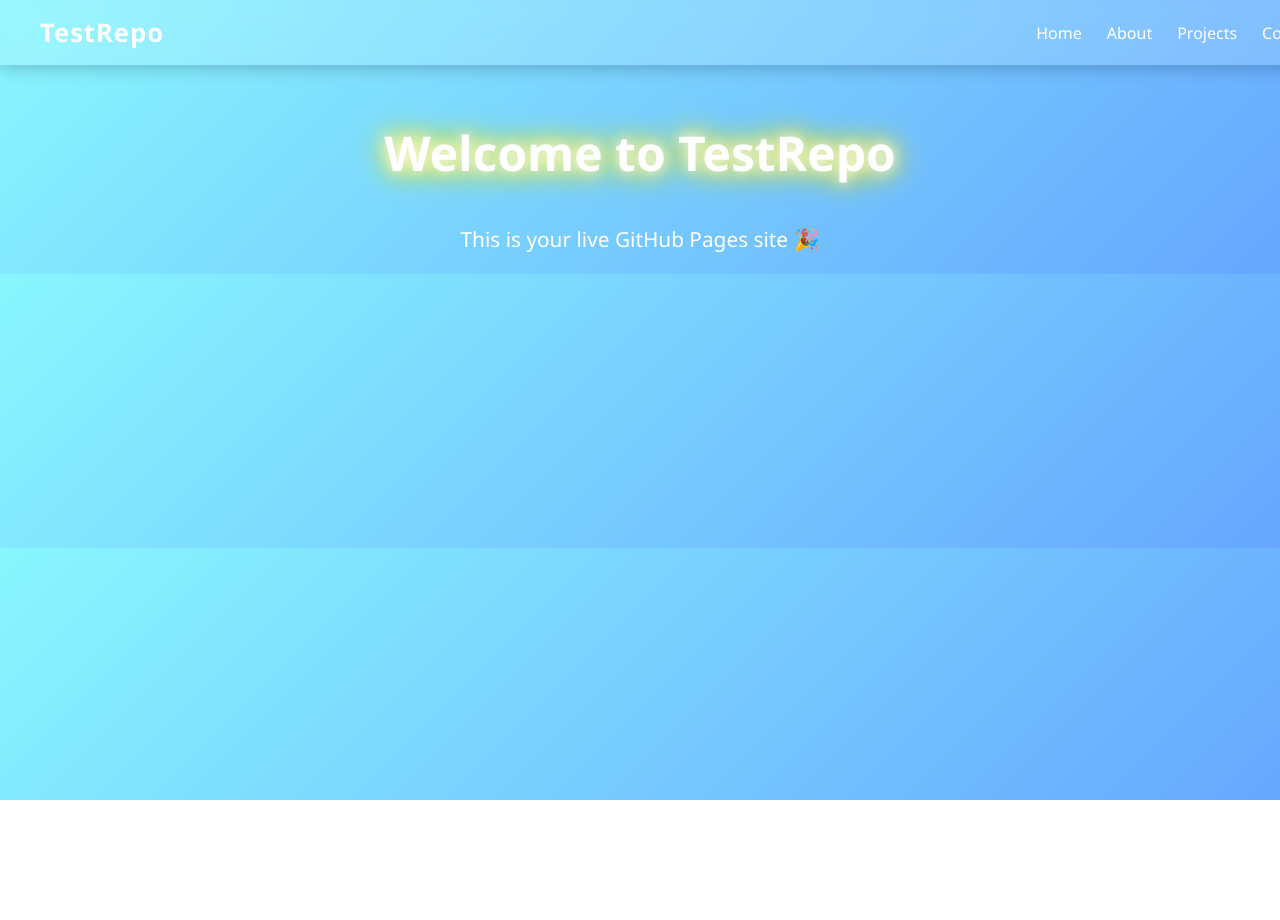
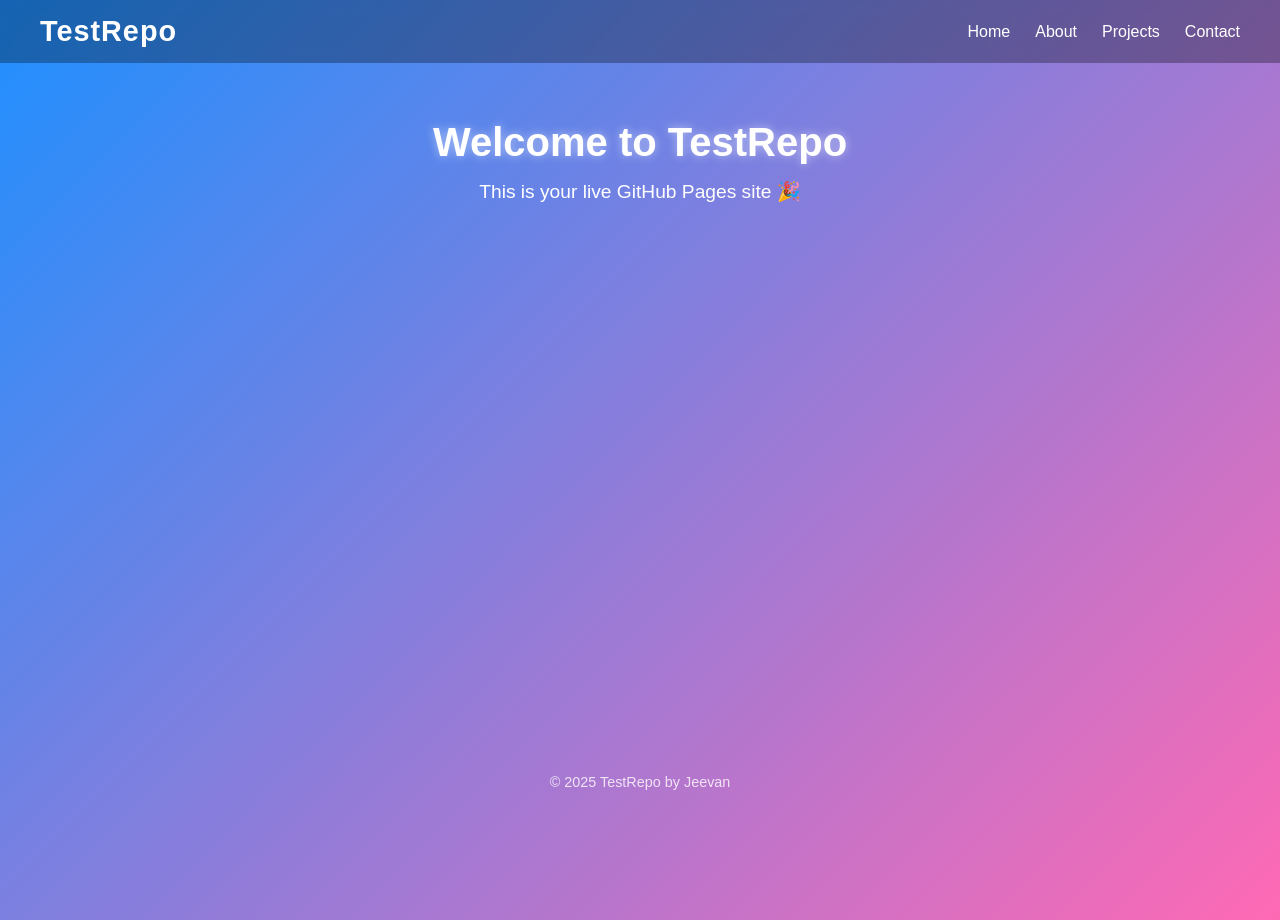
Before and after one commit to Jeevan953/Testrepo, a plain HTML site: page index.html in a window 1280 px wide. Before the commit the page ends 800 px from the top, so only its background shows below. Drawn offline with Linux system fonts and the light colour scheme.

Commit message:
Refactor HTML and CSS for layout enhancements
Updated styles and structure for improved layout and appearance.

```diff
--- a/index.html
+++ b/index.html
@@ -5,18 +5,23 @@
   <meta name="viewport" content="width=device-width, initial-scale=1.0">
   <title>TestRepo</title>
   <style>
+    * {
+      margin: 0;
+      padding: 0;
+      box-sizing: border-box;
+    }
+
     body {
-      margin: 0;
-      font-family: 'Segoe UI', Tahoma, Geneva, Verdana, sans-serif;
-      background: linear-gradient(135deg, #89f7fe, #66a6ff);
-      color: #333;
+      font-family: "Poppins", sans-serif;
+      background: linear-gradient(135deg, #1e90ff, #ff69b4);
+      color: white;
+      height: 100vh;
       overflow-x: hidden;
     }
 
-    /* Navigation Bar */
-    nav {
-      background: rgba(255, 255, 255, 0.15);
-      backdrop-filter: blur(8px);
+    header {
+      background: rgba(0, 0, 0, 0.3);
+      backdrop-filter: blur(6px);
       position: fixed;
       width: 100%;
       top: 0;
@@ -25,96 +30,82 @@
       justify-content: space-between;
       align-items: center;
       padding: 15px 40px;
-      box-shadow: 0 4px 15px rgba(0,0,0,0.2);
       z-index: 1000;
-      animation: slideDown 1s ease;
+      animation: slideDown 0.8s ease;
     }
 
-    nav .logo {
-      font-size: 1.6em;
-      font-weight: bold;
-      color: #fff;
-      letter-spacing: 1px;
-    }
-
-    nav ul {
-      list-style: none;
-      display: flex;
-      gap: 25px;
-      margin: 0;
-      padding: 0;
-    }
-
-    nav ul li {
-      position: relative;
-    }
-
-    nav ul li a {
-      color: #fff;
-      text-decoration: none;
-      font-weight: 500;
-      transition: color 0.3s ease;
-    }
-
-    nav ul li a:hover {
-      color: #ffea00;
-    }
-
-    nav ul li::after {
-      content: "";
-      position: absolute;
-      width: 0;
-      height: 2px;
-      background-color: #ffea00;
-      left: 0;
-      bottom: -5px;
-      transition: width 0.3s ease;
-    }
-
-    nav ul li:hover::after {
-      width: 100%;
-    }
-
-    /* Page Content */
-    section {
-      text-align: center;
-      margin-top: 120px;
-      animation: fadeIn 1.5s ease;
-    }
-
-    h1 {
-      font-size: 3em;
-      color: #fff;
-      text-shadow: 2px 2px 10px rgba(0,0,0,0.3);
-      animation: pulse 3s infinite;
-    }
-
-    p {
-      font-size: 1.3em;
-      color: #fff;
-      margin-top: 10px;
-    }
-
-    /* Keyframe Animations */
     @keyframes slideDown {
       from { transform: translateY(-100%); opacity: 0; }
       to { transform: translateY(0); opacity: 1; }
     }
 
+    .logo {
+      font-size: 1.8rem;
+      font-weight: bold;
+      letter-spacing: 1px;
+    }
+
+    nav ul {
+      display: flex;
+      gap: 25px;
+      list-style: none;
+    }
+
+    nav ul li a {
+      text-decoration: none;
+      color: white;
+      font-weight: 500;
+      transition: color 0.3s;
+    }
+
+    nav ul li a:hover {
+      color: #ffeb3b;
+    }
+
+    main {
+      margin-top: 120px;
+      text-align: center;
+      animation: fadeIn 1.2s ease-in;
+    }
+
     @keyframes fadeIn {
-      from { opacity: 0; transform: translateY(40px); }
+      from { opacity: 0; transform: translateY(30px); }
       to { opacity: 1; transform: translateY(0); }
     }
 
-    @keyframes pulse {
-      0%, 100% { text-shadow: 0 0 10px #fff, 0 0 20px #ffea00, 0 0 30px #ffea00; }
-      50% { text-shadow: 0 0 20px #fff, 0 0 30px #ffea00, 0 0 40px #ffea00; }
+    h1 {
+      font-size: 2.5rem;
+      text-shadow: 0 0 10px rgba(255,255,255,0.5);
+    }
+
+    p {
+      font-size: 1.2rem;
+      margin-top: 15px;
+    }
+
+    footer {
+      position: absolute;
+      bottom: 10px;
+      width: 100%;
+      text-align: center;
+      font-size: 0.9rem;
+      opacity: 0.8;
+    }
+
+    @media (max-width: 600px) {
+      nav ul {
+        flex-direction: column;
+        background: rgba(0,0,0,0.4);
+        padding: 10px;
+        border-radius: 10px;
+      }
     }
   </style>
 </head>
 <body>
+  <header>
+    <div class="logo">TestRepo</div>
     <nav>
-    <div class="logo">TestRepo</div>
       <ul>
         <li><a href="#">Home</a></li>
         <li><a href="#">About</a></li>
@@ -122,10 +113,13 @@
         <li><a href="#">Contact</a></li>
       </ul>
     </nav>
+  </header>
 
-  <section>
+  <main>
     <h1>Welcome to TestRepo</h1>
     <p>This is your live GitHub Pages site 🎉</p>
-  </section>
+  </main>
+
+  <footer>© 2025 TestRepo by Jeevan</footer>
 </body>
 </html>
```
Lines whose indentation alone changed are shown as unchanged.
